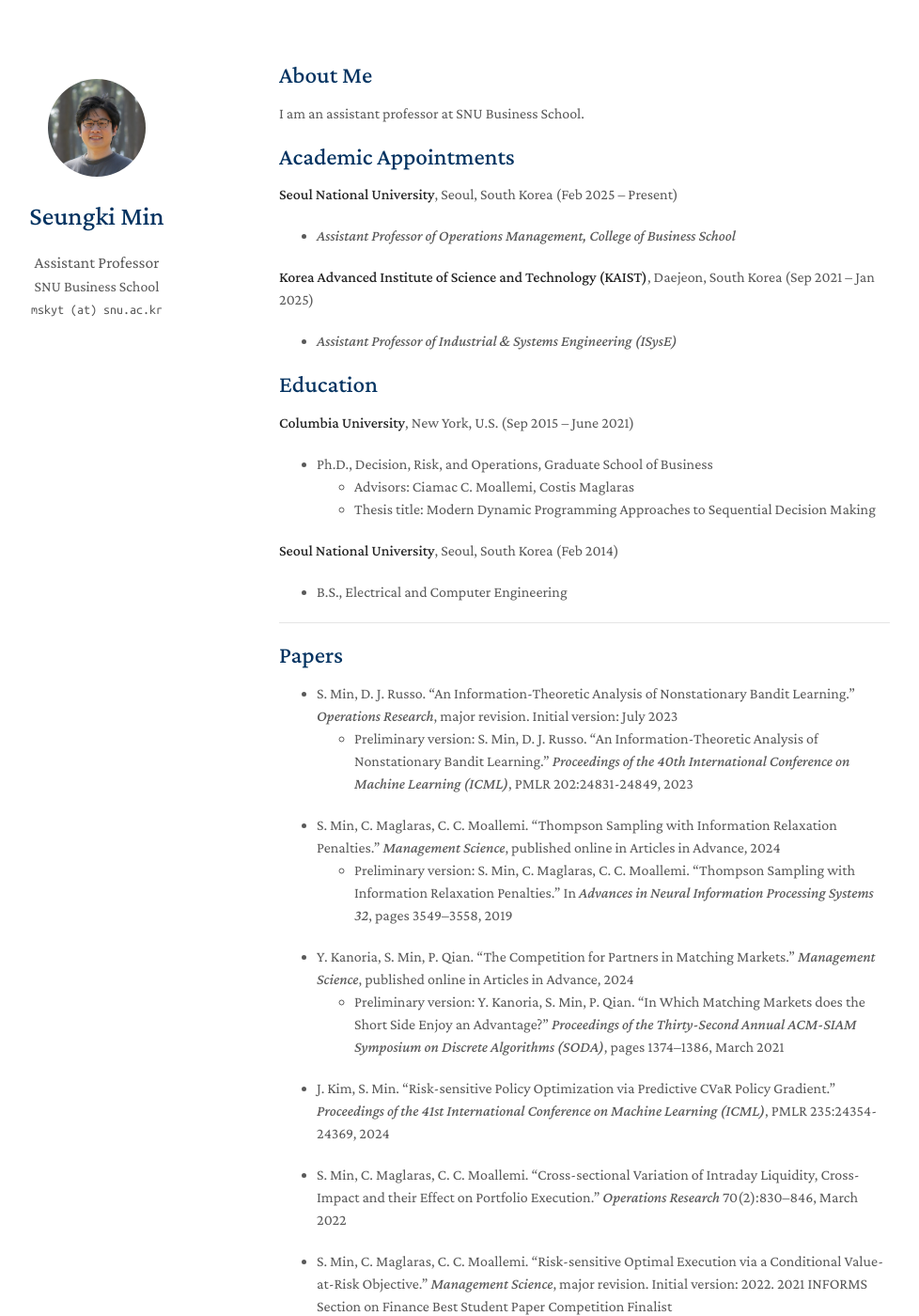
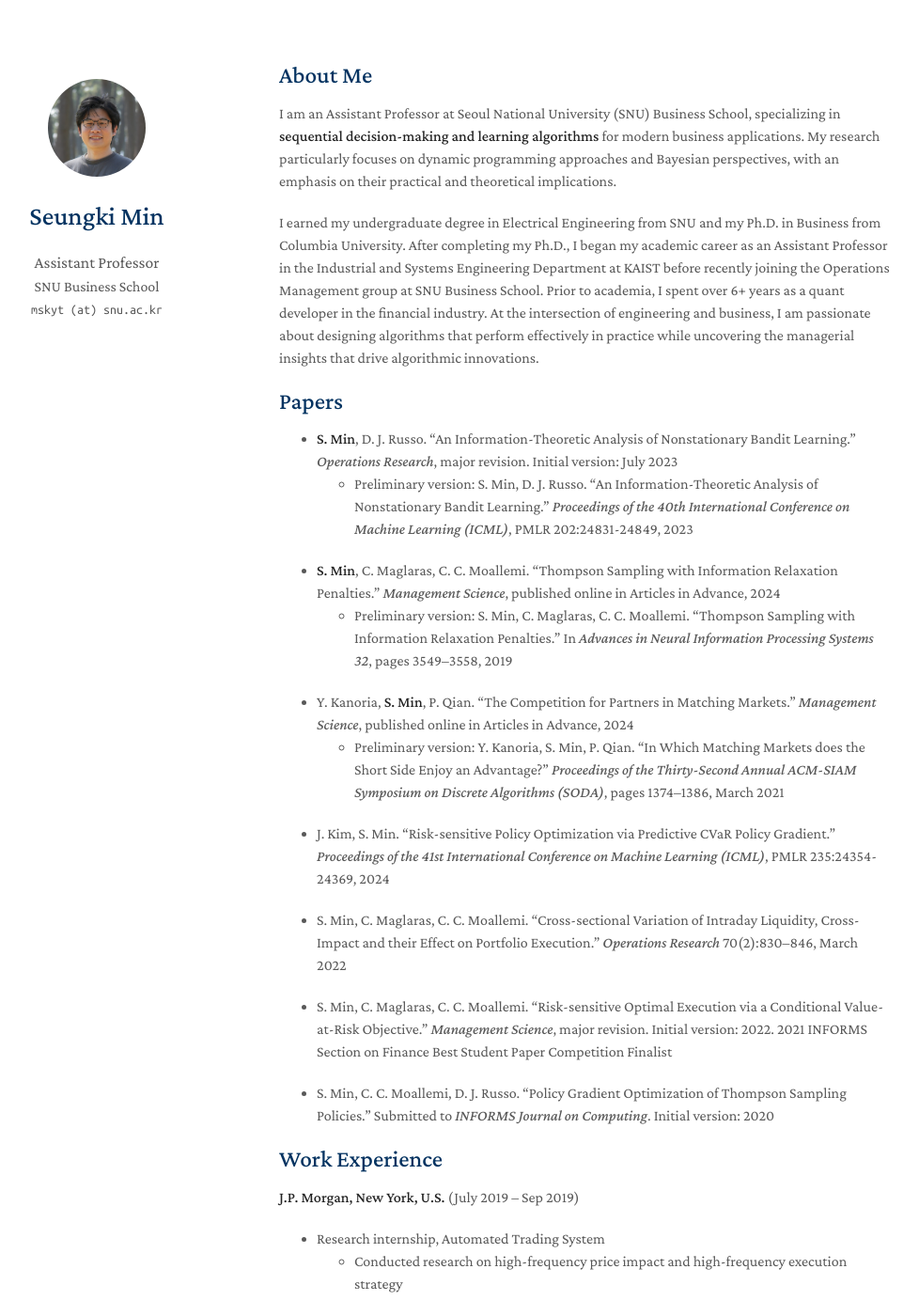
Before and after one commit to mskyt88/mskyt88.github.io, a Jekyll site: the page built from index.md, in a window 1280 px wide and 1400 px high. Shown: the whole window at 94% size, without its empty margins (173-1151 px from the left). Built offline with Jekyll 4.4.1, drawn with Linux system fonts in a browser that asks for light colours; a style sheet for code colours, icons or effects is not loaded; our own code applies the rules of GitHub Pages for plain Markdown files.

Commit message:
Update index.md

```diff
--- a/index.md
+++ b/index.md
@@ -4,42 +4,21 @@ layout: homepage
 
 ## About Me
 
-I am an assistant professor at SNU Business School.
+I am an Assistant Professor at Seoul National University (SNU) Business School, specializing in **sequential decision-making and learning algorithms** for modern business applications. My research particularly focuses on dynamic programming approaches and Bayesian perspectives, with an emphasis on their practical and theoretical implications.
 
-## Academic Appointments
-
-**Seoul National University**, Seoul, South Korea (Feb 2025 – Present)
-
-- *Assistant Professor of Operations Management, College of Business School*
-
-**Korea Advanced Institute of Science and Technology (KAIST)**, Daejeon, South Korea (Sep 2021 – Jan 2025)
-
-- *Assistant Professor of Industrial & Systems Engineering (ISysE)*
+I earned my undergraduate degree in Electrical Engineering from SNU and my Ph.D. in Business from Columbia University. After completing my Ph.D., I began my academic career as an Assistant Professor in the Industrial and Systems Engineering Department at KAIST before recently joining the Operations Management group at SNU Business School. Prior to academia, I spent over 6+ years as a quant developer in the financial industry. At the intersection of engineering and business, I am passionate about designing algorithms that perform effectively in practice while uncovering the managerial insights that drive algorithmic innovations.
 
 
-## Education
-
-**Columbia University**, New York, U.S. (Sep 2015 – June 2021)
-
-- Ph.D., Decision, Risk, and Operations, Graduate School of Business
-  - Advisors: Ciamac C. Moallemi, Costis Maglaras
-  - Thesis title: Modern Dynamic Programming Approaches to Sequential Decision Making
-
-**Seoul National University**, Seoul, South Korea (Feb 2014)
-
-- B.S., Electrical and Computer Engineering
-
----
 
 ## Papers
 
-- S. Min, D. J. Russo. "An Information-Theoretic Analysis of Nonstationary Bandit Learning." *Operations Research*, major revision. Initial version: July 2023
+- **S. Min**, D. J. Russo. "An Information-Theoretic Analysis of Nonstationary Bandit Learning." *Operations Research*, major revision. Initial version: July 2023
   - Preliminary version: S. Min, D. J. Russo. "An Information-Theoretic Analysis of Nonstationary Bandit Learning." *Proceedings of the 40th International Conference on Machine Learning (ICML)*, PMLR 202:24831-24849, 2023
 
-- S. Min, C. Maglaras, C. C. Moallemi. "Thompson Sampling with Information Relaxation Penalties." *Management Science*, published online in Articles in Advance, 2024
+- **S. Min**, C. Maglaras, C. C. Moallemi. "Thompson Sampling with Information Relaxation Penalties." *Management Science*, published online in Articles in Advance, 2024
   - Preliminary version: S. Min, C. Maglaras, C. C. Moallemi. "Thompson Sampling with Information Relaxation Penalties." In *Advances in Neural Information Processing Systems 32*, pages 3549–3558, 2019
 
-- Y. Kanoria, S. Min, P. Qian. "The Competition for Partners in Matching Markets." *Management Science*, published online in Articles in Advance, 2024
+- Y. Kanoria, **S. Min**, P. Qian. "The Competition for Partners in Matching Markets." *Management Science*, published online in Articles in Advance, 2024
   - Preliminary version: Y. Kanoria, S. Min, P. Qian. "In Which Matching Markets does the Short Side Enjoy an Advantage?" *Proceedings of the Thirty-Second Annual ACM-SIAM Symposium on Discrete Algorithms (SODA)*, pages 1374–1386, March 2021
 
 - J. Kim, S. Min. "Risk-sensitive Policy Optimization via Predictive CVaR Policy Gradient." *Proceedings of the 41st International Conference on Machine Learning (ICML)*, PMLR 235:24354-24369, 2024
```
